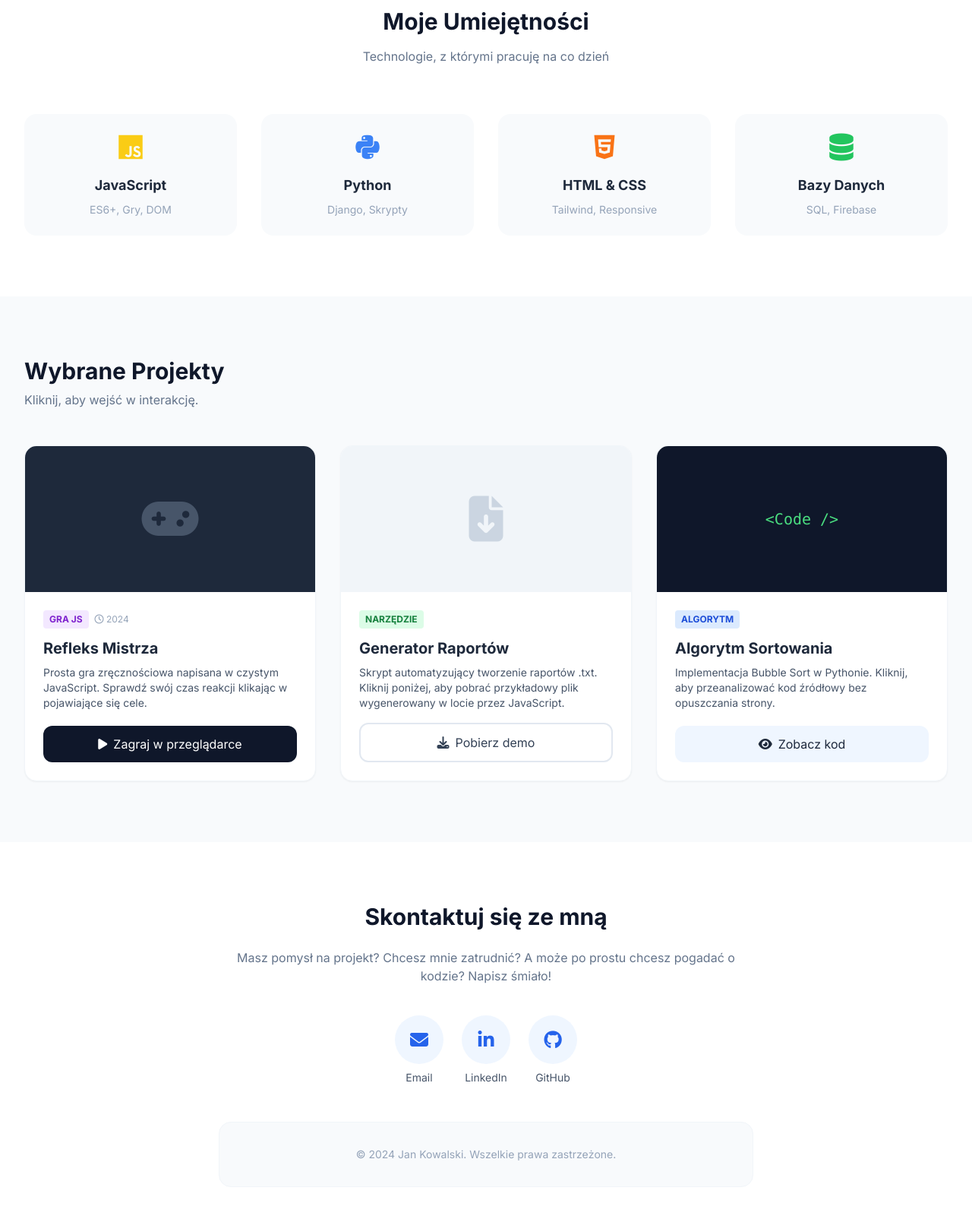
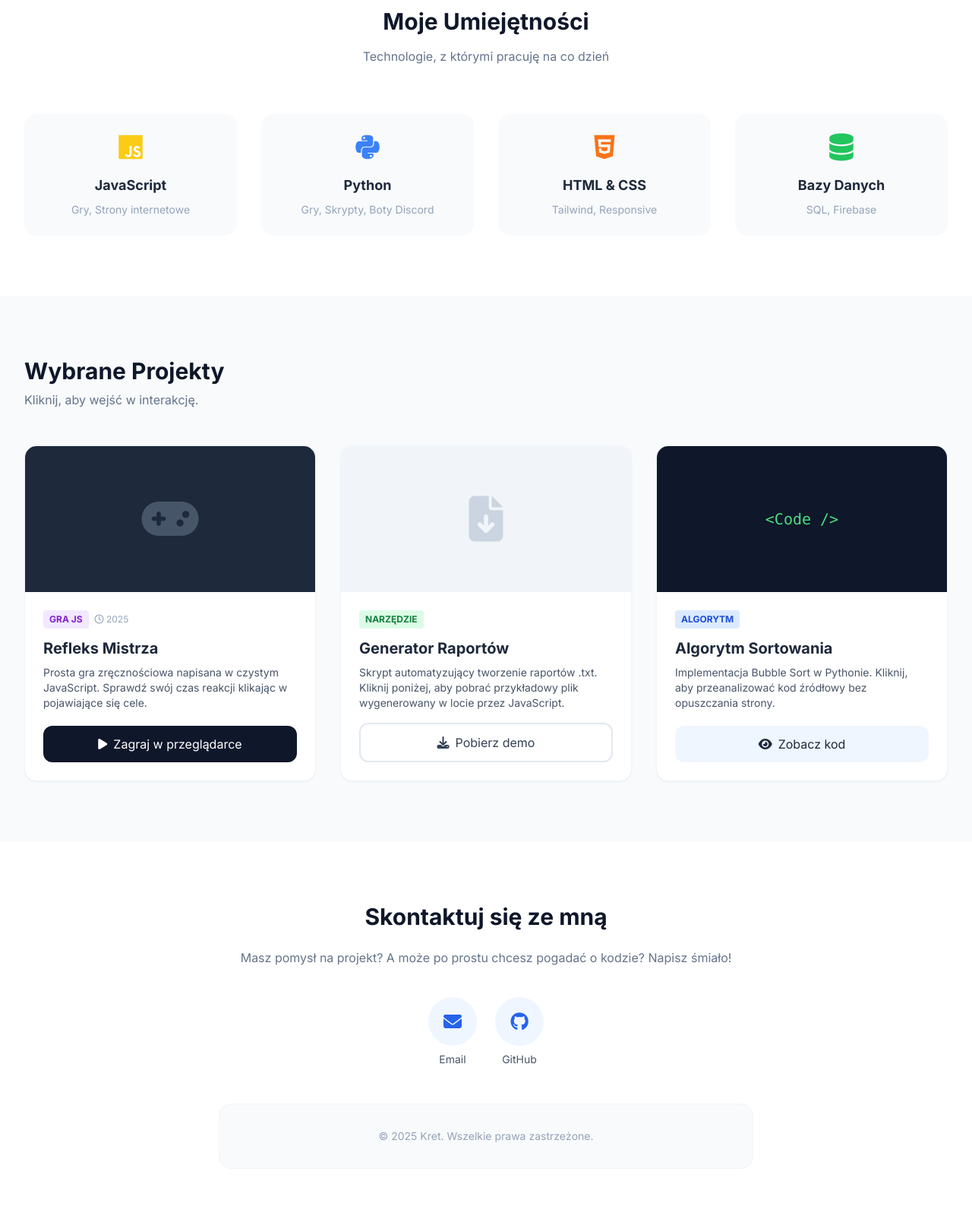
Before and after one commit to kret-ai/portfolio, a plain HTML site: page index.html in a window 1280 px wide. Shown: the part 704-2304 px from the top of the page at 76% size. Drawn offline with nearby package versions, Linux system fonts and the light colour scheme.

Commit message:
Update portfolio details from Jan to Kret

```diff
--- a/index.html
+++ b/index.html
@@ -3,7 +3,7 @@
 <head>
     <meta charset="UTF-8">
     <meta name="viewport" content="width=device-width, initial-scale=1.0">
-    <title>Jan Kowalski - Portfolio Full Stack Developer</title>
+    <title>Kret - Portfolio Full Stack Developer</title>
 
     <!-- Tailwind CSS (Style) -->
     <script src="https://cdn.tailwindcss.com"></script>
@@ -93,7 +93,7 @@
             <div class="flex justify-between h-16 items-center">
                 <div class="flex-shrink-0 flex items-center gap-2 cursor-pointer" onclick="window.scrollTo(0,0)">
                     <i class="fa-solid fa-code text-brand-600 text-2xl"></i>
-                    <span class="font-bold text-xl tracking-tight text-slate-900">JK<span class="text-brand-600">Dev</span></span>
+                    <span class="font-bold text-xl tracking-tight text-slate-900">Via<span class="text-brand-600">Code</span></span>
                 </div>
 
                 <!-- Menu Desktop -->
@@ -129,7 +129,7 @@
         <div class="text-center fade-in-up" style="animation-delay: 0.1s;">
             <span class="bg-brand-100 text-brand-600 text-sm font-semibold px-4 py-1 rounded-full mb-4 inline-block">Dostępny do współpracy</span>
             <h1 class="text-4xl md:text-6xl font-bold text-slate-900 tracking-tight mb-6">
-                Cześć, jestem Jan. <br>
+                Cześć, jestem Kret. <br>
                 <span class="text-transparent bg-clip-text bg-gradient-to-r from-brand-600 to-purple-600">Buduję rzeczy w sieci.</span>
             </h1>
             <p class="mt-4 max-w-2xl mx-auto text-xl text-slate-500 mb-10">
@@ -140,7 +140,7 @@
                 <a href="#projekty" class="px-8 py-3 rounded-full bg-brand-600 text-white font-semibold hover:bg-brand-700 transition-all shadow-lg shadow-brand-500/30 flex items-center gap-2">
                     <i class="fa-solid fa-folder-open"></i> Zobacz Projekty
                 </a>
-                <a href="https://github.com" target="_blank" class="px-8 py-3 rounded-full bg-white text-slate-700 border border-slate-200 font-semibold hover:bg-slate-50 hover:border-slate-300 transition-all flex items-center gap-2">
+                <a href="https://github.com/kret-ai" target="_blank" class="px-8 py-3 rounded-full bg-white text-slate-700 border border-slate-200 font-semibold hover:bg-slate-50 hover:border-slate-300 transition-all flex items-center gap-2">
                     <i class="fa-brands fa-github"></i> GitHub
                 </a>
             </div>
@@ -160,13 +160,13 @@
                 <div class="p-6 rounded-2xl bg-slate-50 hover:shadow-lg transition-all hover:-translate-y-1 group">
                     <i class="fa-brands fa-js text-4xl text-yellow-400 mb-4 group-hover:scale-110 transition-transform"></i>
                     <h3 class="font-bold text-lg">JavaScript</h3>
-                    <p class="text-sm text-slate-400 mt-2">ES6+, Gry, DOM</p>
+                    <p class="text-sm text-slate-400 mt-2">Gry, Strony internetowe</p>
                 </div>
                 <!-- Skill 2 -->
                 <div class="p-6 rounded-2xl bg-slate-50 hover:shadow-lg transition-all hover:-translate-y-1 group">
                     <i class="fa-brands fa-python text-4xl text-blue-500 mb-4 group-hover:scale-110 transition-transform"></i>
                     <h3 class="font-bold text-lg">Python</h3>
-                    <p class="text-sm text-slate-400 mt-2">Django, Skrypty</p>
+                    <p class="text-sm text-slate-400 mt-2">Gry, Skrypty, Boty Discord</p>
                 </div>
                 <!-- Skill 3 -->
                 <div class="p-6 rounded-2xl bg-slate-50 hover:shadow-lg transition-all hover:-translate-y-1 group">
@@ -207,7 +207,7 @@
                     <div class="p-6 flex-1 flex flex-col">
                         <div class="flex items-center gap-2 mb-3">
                             <span class="px-2 py-1 bg-purple-100 text-purple-700 text-xs font-bold rounded">GRA JS</span>
-                            <span class="text-slate-400 text-xs"><i class="fa-regular fa-clock"></i> 2024</span>
+                            <span class="text-slate-400 text-xs"><i class="fa-regular fa-clock"></i> 2025</span>
                         </div>
                         <h3 class="text-xl font-bold mb-2">Refleks Mistrza</h3>
                         <p class="text-slate-600 text-sm mb-4 flex-1">
@@ -266,21 +266,15 @@
         <div class="max-w-3xl mx-auto px-4 sm:px-6 lg:px-8 text-center">
             <h2 class="text-3xl font-bold text-slate-900 mb-6">Skontaktuj się ze mną</h2>
             <p class="text-slate-500 mb-10">
-                Masz pomysł na projekt? Chcesz mnie zatrudnić? A może po prostu chcesz pogadać o kodzie?
+                Masz pomysł na projekt? A może po prostu chcesz pogadać o kodzie?
                 Napisz śmiało!
             </p>
             <div class="flex justify-center gap-6 mb-12">
-                <a href="mailto:email@przyklad.com" class="flex flex-col items-center gap-2 group">
+                <a href="mailto:projektviacode@gmail.com" class="flex flex-col items-center gap-2 group">
                     <div class="w-16 h-16 bg-brand-50 rounded-full flex items-center justify-center group-hover:bg-brand-600 transition-colors">
                         <i class="fa-solid fa-envelope text-brand-600 text-2xl group-hover:text-white transition-colors"></i>
                     </div>
                     <span class="text-sm font-medium text-slate-600">Email</span>
-                </a>
-                <a href="#" class="flex flex-col items-center gap-2 group">
-                    <div class="w-16 h-16 bg-brand-50 rounded-full flex items-center justify-center group-hover:bg-blue-700 transition-colors">
-                        <i class="fa-brands fa-linkedin-in text-brand-600 text-2xl group-hover:text-white transition-colors"></i>
-                    </div>
-                    <span class="text-sm font-medium text-slate-600">LinkedIn</span>
                 </a>
                 <a href="#" class="flex flex-col items-center gap-2 group">
                     <div class="w-16 h-16 bg-brand-50 rounded-full flex items-center justify-center group-hover:bg-slate-900 transition-colors">
@@ -290,7 +284,7 @@
                 </a>
             </div>
             <div class="p-8 bg-slate-50 rounded-2xl border border-slate-100">
-                <p class="text-slate-400 text-sm">© 2024 Jan Kowalski. Wszelkie prawa zastrzeżone.</p>
+                <p class="text-slate-400 text-sm">© 2025 Kret. Wszelkie prawa zastrzeżone.</p>
             </div>
         </div>
     </section>
@@ -508,7 +502,7 @@ sorted_data = bubble_sort(data)
             const text = `
 RAPORT FINANSOWY - WERSJA DEMO
 Wygenerowano: ${new Date().toLocaleString()}
-Autor: Jan Kowalski
+Autor: Kret
 
 ----------------------------------------
 To jest przykładowy plik wygenerowany dynamicznie
```
